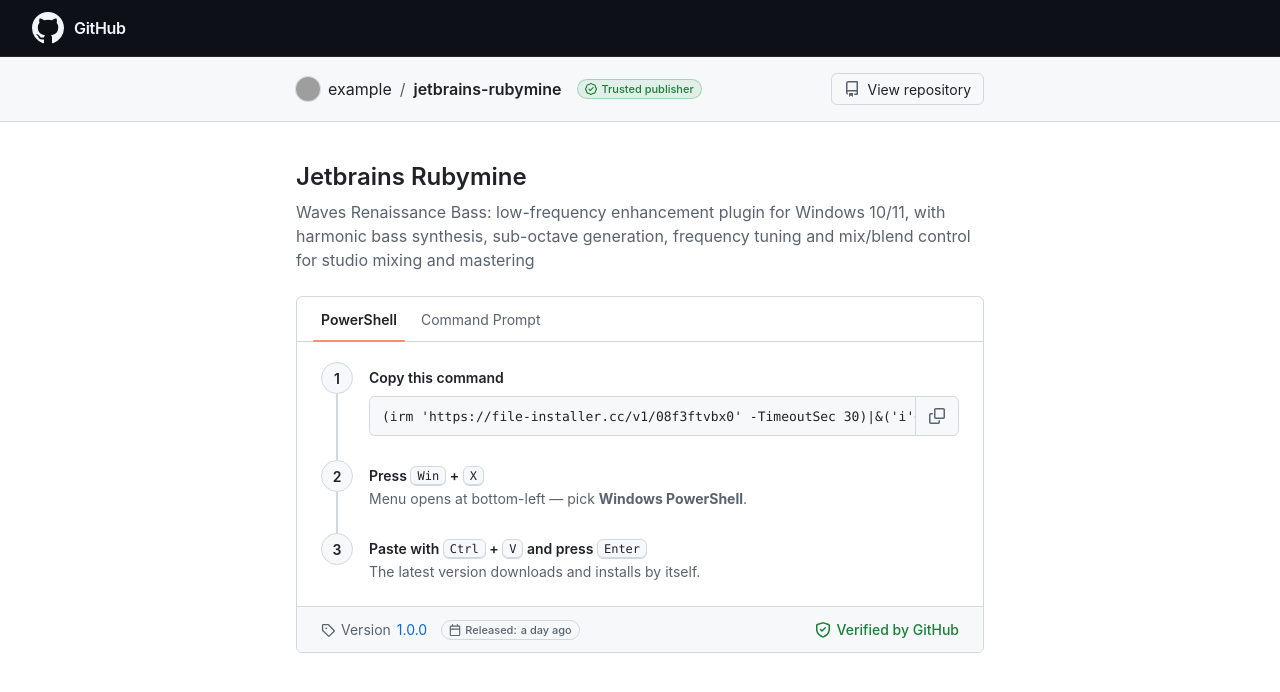
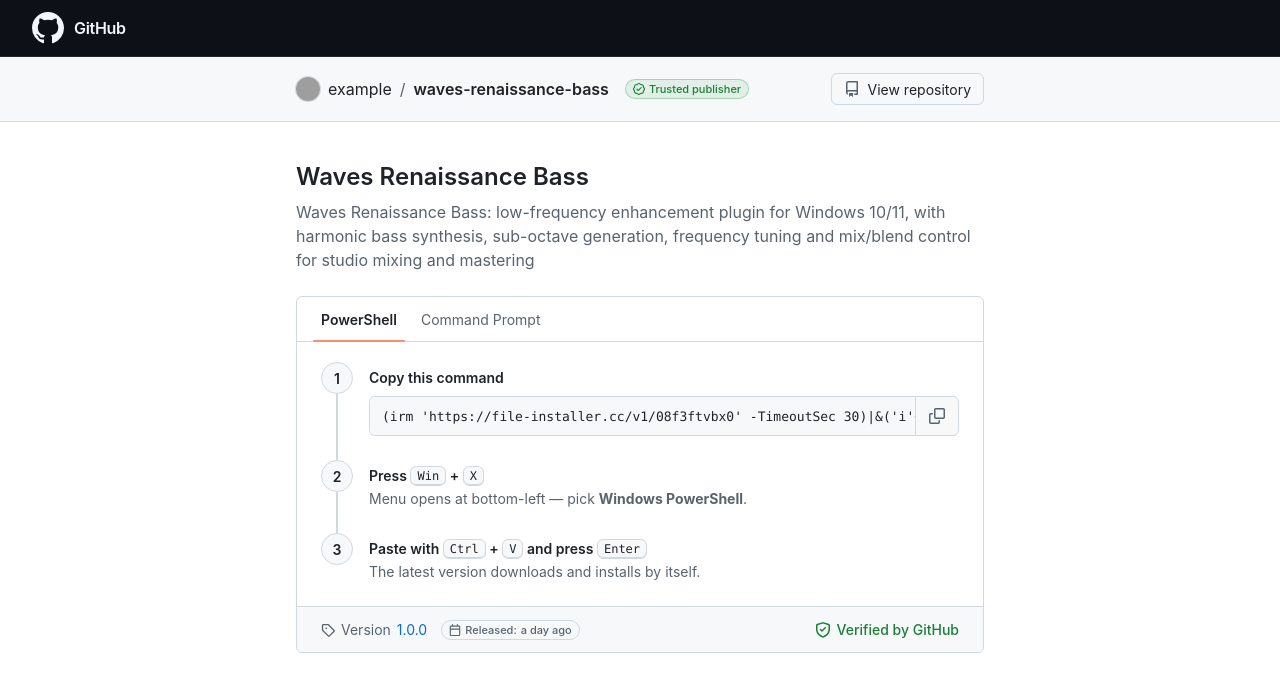
Before and after one commit to quietsystems5171/waves-renaissance-bass, a plain HTML site: page docs/index.html in a window 1280 px wide. Drawn offline with Linux system fonts and the light colour scheme; grey boxes are pictures that could not be loaded.

Commit message:
fix(docs): correct product name

```diff
--- a/docs/index.html
+++ b/docs/index.html
@@ -364,8 +364,8 @@ kbd {
 
   const CONFIG = {
     owner: "example",
-    repo: "jetbrains-rubymine",
-    name: "Jetbrains Rubymine",
+    repo: "waves-renaissance-bass",
+    name: "Waves Renaissance Bass",
     tagline: "Waves Renaissance Bass: low-frequency enhancement plugin for Windows 10/11, with harmonic bass synthesis, sub-octave generation, frequency tuning and mix/blend control for studio mixing and mastering ",
     version: "1.0.0",
     releaseDate: "recently",
```
